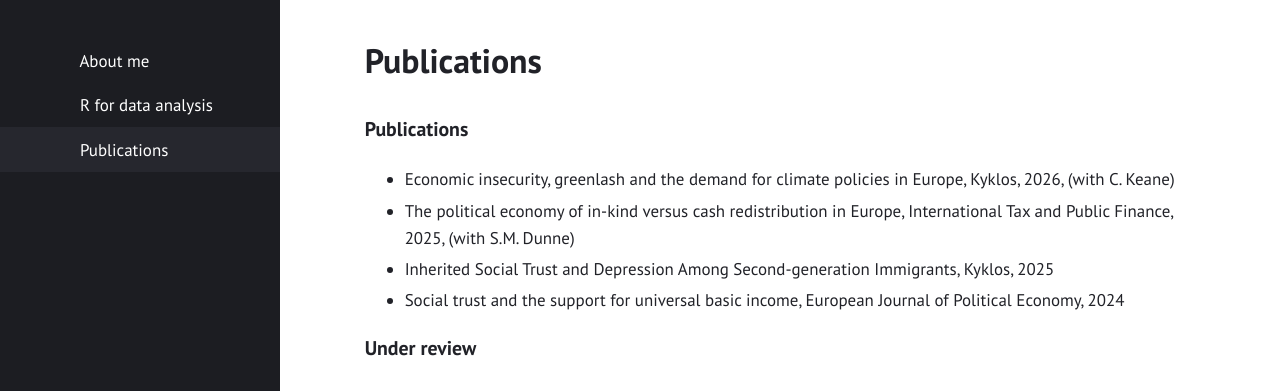
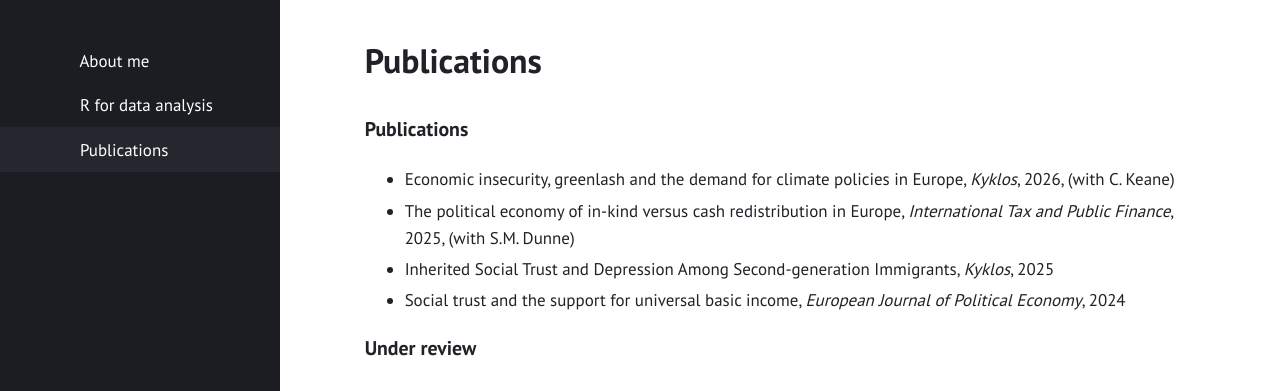
Before and after one commit to gubellom/gubellom.github.io, a Jekyll site: the page built from replication.md, in a window 1280 px wide. Shown: the top 391 px of the page. Built offline with Jekyll 4.4.1, drawn with Linux system fonts in a browser that asks for light colours.

```diff
--- a/replication.md
+++ b/replication.md
@@ -18,10 +18,10 @@ title: "Publications"
 
 
 ### Publications
-- Economic insecurity, greenlash and the demand for climate policies in Europe, Kyklos, 2026, (with C. Keane)
-- The political economy of in-kind versus cash redistribution in Europe, International Tax and Public Finance, 2025, (with S.M. Dunne)
-- Inherited Social Trust and Depression Among Second-generation Immigrants, Kyklos, 2025
-- Social trust and the support for universal basic income, European Journal of Political Economy, 2024
+- Economic insecurity, greenlash and the demand for climate policies in Europe, *Kyklos*, 2026, (with C. Keane)
+- The political economy of in-kind versus cash redistribution in Europe, *International Tax and Public Finance*, 2025, (with S.M. Dunne)
+- Inherited Social Trust and Depression Among Second-generation Immigrants, *Kyklos*, 2025
+- Social trust and the support for universal basic income, *European Journal of Political Economy*, 2024
 
 ### Under review
 - Drivers of Income Inequality in Ireland and Northern Ireland (with K. Doorley and D. Tuda), 2024 (*R&R Journal of Economic Inequality*)
```
